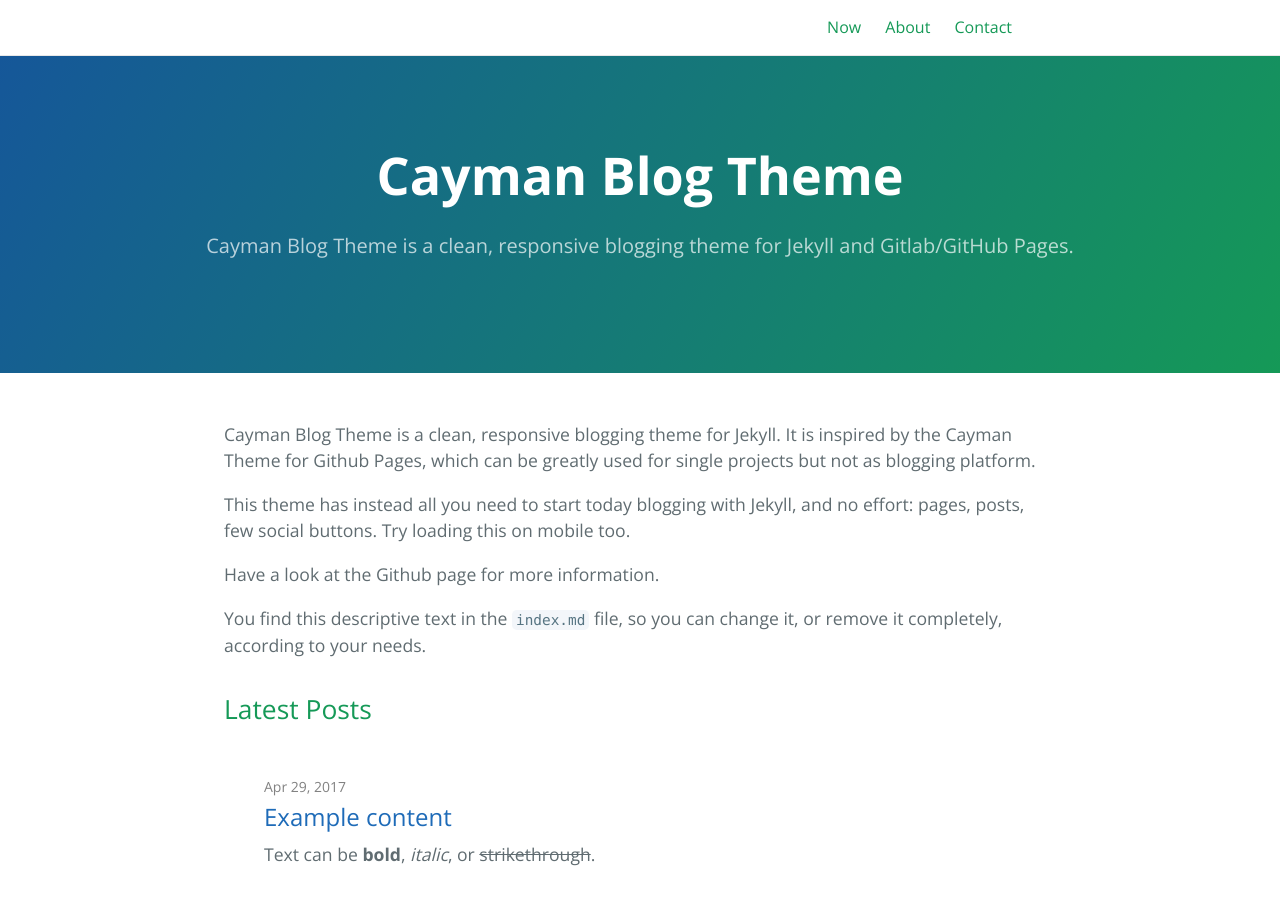
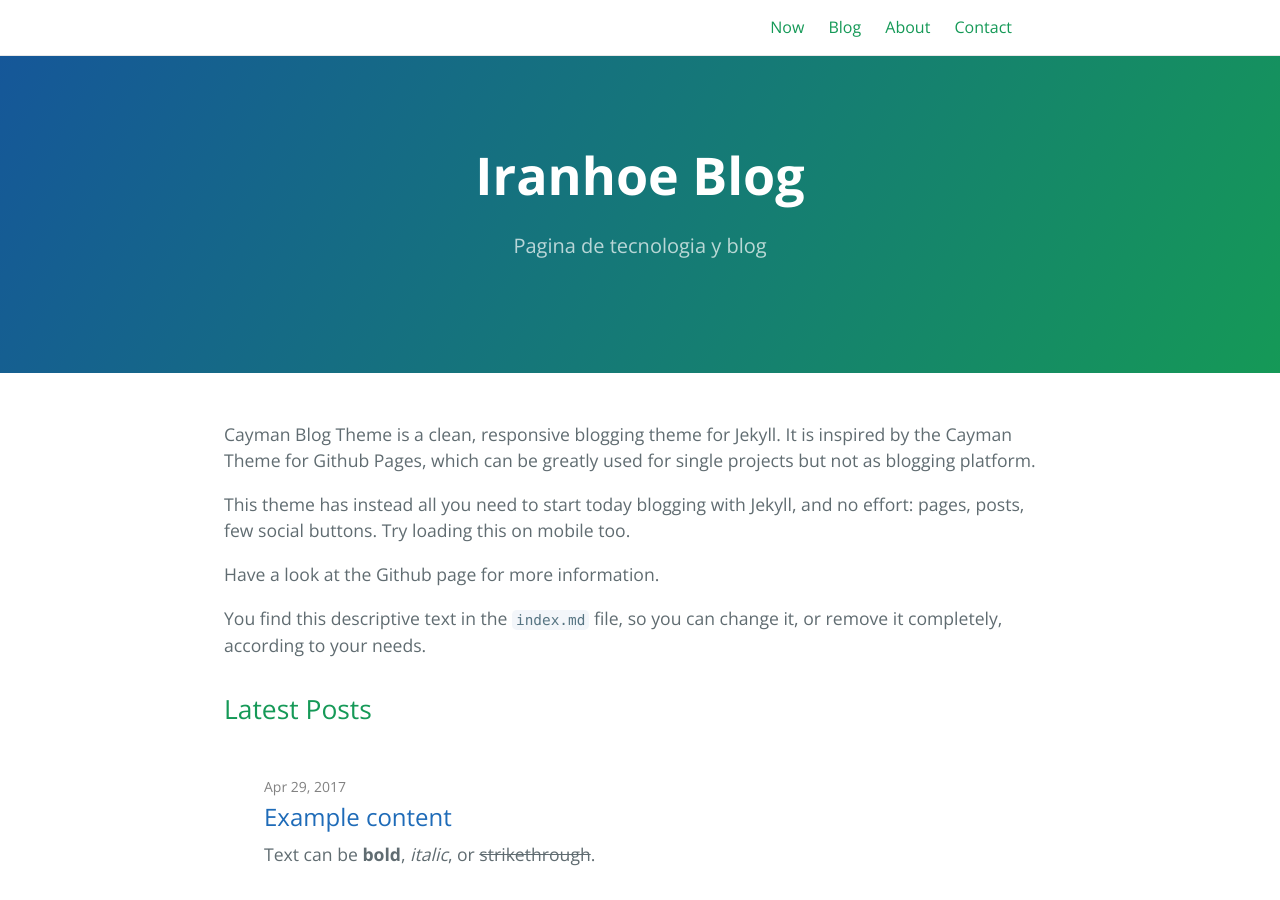
Before and after one commit to iranhoe/iranhoe.github.io, a Jekyll site: the page built from index.md, in a window 1280 px wide and 900 px high. Built offline with Jekyll 4.4.1, drawn with Linux system fonts in a browser that asks for light colours.

Commit message:
add blog page

```diff
--- a/_config.yml
+++ b/_config.yml
@@ -1,8 +1,7 @@
-title: Cayman Blog Theme
-description: Cayman Blog Theme is a clean, responsive blogging theme for Jekyll and Gitlab/GitHub Pages.
-show_downloads: true
+title: Iranhoe Blog
+description: Pagina de tecnologia y blog
 
-baseurl: "/cayman-blog" # change this to the subpath of your site, e.g. /blog. Leave it empty if you don't need it.
+baseurl: "" # change this to the subpath of your site, e.g. /blog. Leave it empty if you don't need it.
 url: "https://lorepirri.github.io" # change this to the base hostname & protocol for your site
 
 
@@ -16,10 +15,12 @@ cayman-blog:
 theme: # leave it empty
 
 # social
-author: lorepirri
+author: iranhoe
 image: /thumbnail-jumbo.png
+github:
+  owner_name: iran corrales becerra
 twitter:
-  username: lorepirri
+  username: iranhoe
 
 plugins:
   - jekyll-target-blank
@@ -27,4 +28,4 @@ plugins:
 target-blank:
     rel: nofollow
 
-header_page_refs: ['now', 'about', 'contact']
+header_page_refs: ['now', 'blog', 'about', 'contact']
--- a/_layouts/default.html
+++ b/_layouts/default.html
@@ -67,13 +67,6 @@
         <section class="page-header">
             <h1 class="project-name">{{ page-title }}</h1>
             <h2 class="project-tagline">{{ page-tagline }}</h2>
-            {% if page.layout == 'home' and site.github.is_project_page %}
-            <a href="{{ site.github.repository_url }}" class="btn">View on GitHub</a>
-            {% if site.show_downloads %}
-            <a href="{{ site.github.zip_url }}" class="btn">Download .zip</a>
-            <a href="{{ site.github.tar_url }}" class="btn">Download .tar.gz</a>
-            {% endif %}
-            {% endif %}
             <!-- Post tagline -->
             {% if page.layout == 'post' %}
             <h2 class="project-date">
```
Also changed, not shown: blog.md (added, +15 -0 lines), README.md (deleted), thumbnail-jumbo.png (deleted), thumbnail-mobile.png (deleted), thumbnail.png (deleted), 1 other file.
